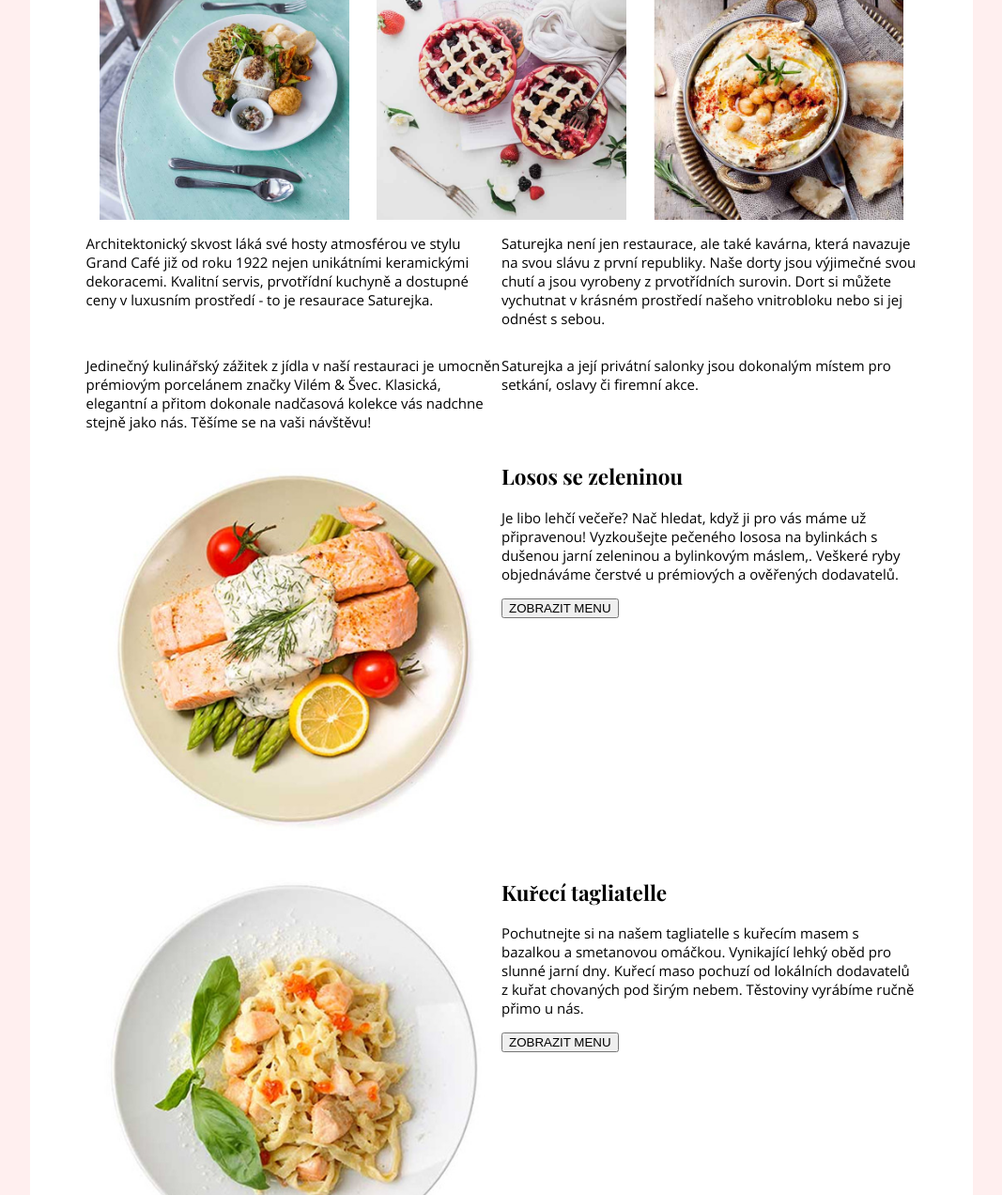
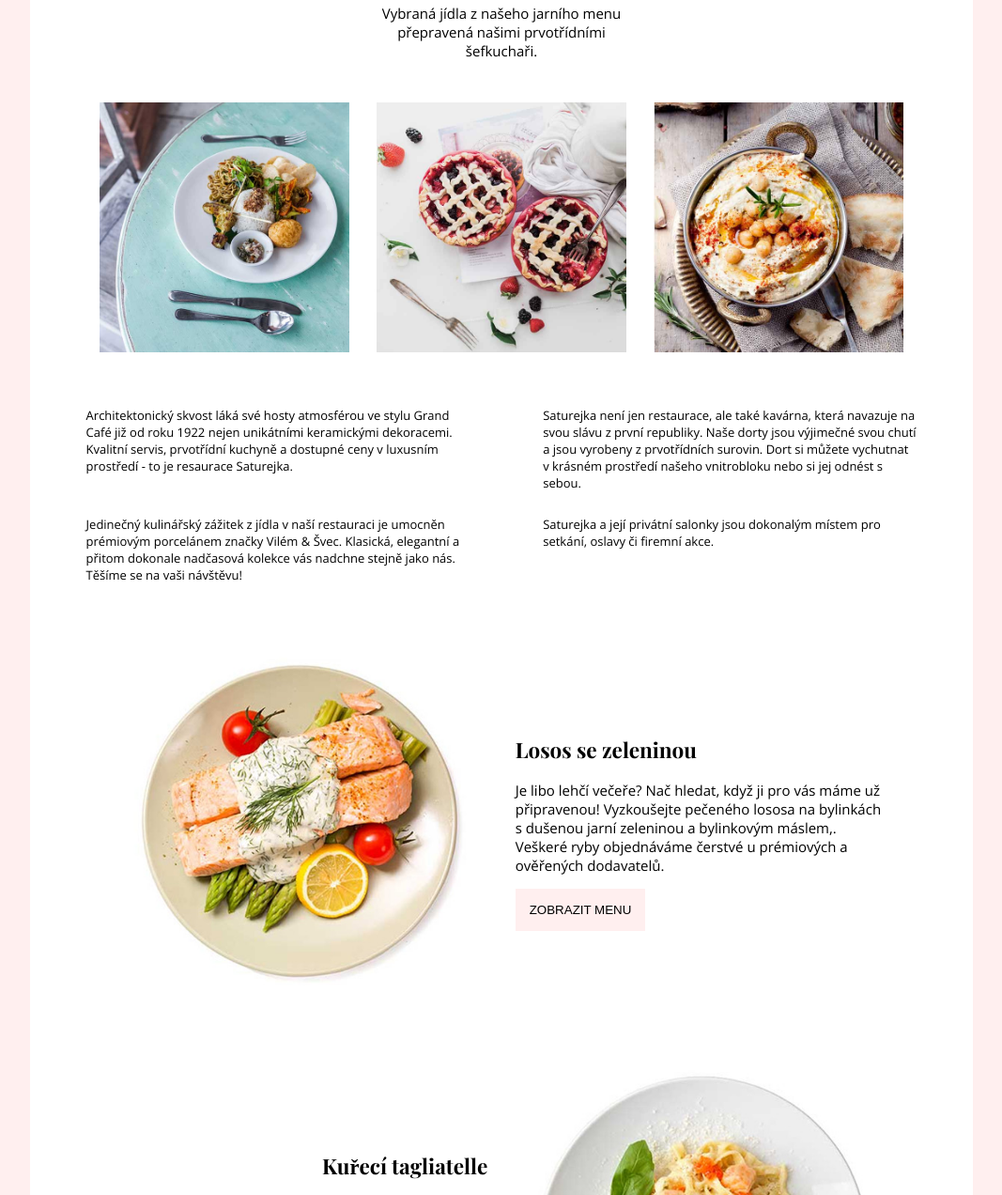
Before and after one commit to EvaMach/saturejka, a plain HTML site: page index.html in a window 1280 px wide. Shown: the part 379-1651 px from the top of the page at 94% size, without its empty margins (106-1173 px from the left). Drawn offline with nearby package versions, Linux system fonts and the light colour scheme.

Commit message:
add final touches

```diff
--- a/index.html
+++ b/index.html
@@ -66,7 +66,7 @@
               <button class="recipe-section__button">ZOBRAZIT MENU</button>
             </section>
           </div>
-          <div class="recipe-section">
+          <div class="recipe-section recipe-section--reverse">
             <img
               class="recipe-section__img"
               src="img/dish2.jpg"
--- a/style.css
+++ b/style.css
@@ -15,20 +15,41 @@ main {
   align-items: center;
 }
 
+h1,
+h2 {
+  font-family: 'Playfair Display', serif;
+}
+
+.page-header {
+  display: flex;
+  flex-direction: column;
+  align-items: center;
+  margin: 1rem 0;
+}
+
+.page-header__intro {
+  max-width: 30rem;
+  text-align: center;
+  font-size: 17px;
+}
+
 .menu {
   display: flex;
   flex-direction: column;
   align-items: center;
   max-width: 70%;
-  padding: 2rem 4rem;
+  padding: 2rem 4rem 3rem;
+  margin: 1rem;
   background-color: #ffffff;
 }
 
 .menu-intro {
   text-align: center;
+  padding-bottom: 2rem;
 }
 
 .menu-intro p {
+  max-width: 20rem;
 }
 
 .dishes {
@@ -43,26 +64,49 @@ main {
 .description {
   display: flex;
   flex-wrap: wrap;
+  justify-content: space-between;
+  margin: 3rem 0;
 }
 
 .description p {
-  max-width: 50%;
+  max-width: 45%;
+  font-size: 13px;
 }
 
 .recipes {
   display: flex;
   flex-direction: column;
+  justify-content: space-evenly;
 }
 
 .recipe-section {
   display: flex;
+  justify-content: space-evenly;
+  align-items: center;
+  margin-bottom: 3rem;
+}
+
+.recipe-section--reverse {
+  flex-direction: row-reverse;
+  text-align: right;
 }
 
 .recipe-section__img {
-  max-width: 50%;
+  max-width: 45%;
 }
 
-h1,
-h2 {
-  font-family: 'Playfair Display', serif;
+.recipe-section__text {
+  max-width: 45%;
 }
+
+.recipe-section__button {
+  background-color: #ffefef;
+  padding: 1rem;
+  border: none;
+}
+
+footer {
+  max-width: 30rem;
+  text-align: center;
+  font-size: 13px;
+}
```
